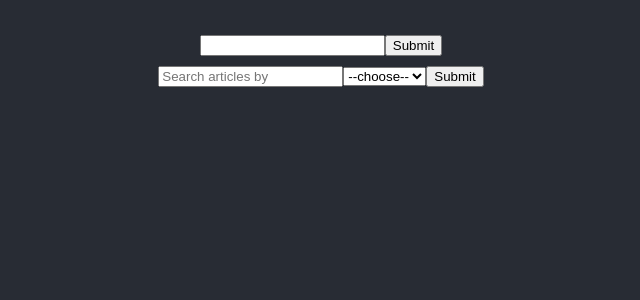
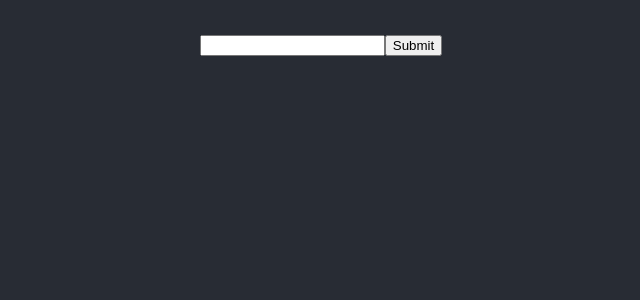
Before and after one commit to robpwatkins/hacker-news, a React (Create React App) app: page / in a window 1280 px wide. Shown: the top 300 px of the page, without its empty margins (319-959 px from the left). Built offline with nearby package versions, Linux system fonts and the light colour scheme.

Commit message:
got close

```diff
--- a/src/App.css
+++ b/src/App.css
@@ -6,7 +6,7 @@
   flex-direction: column;
   align-items: center;
   padding-top: 25px;
-  /* justify-content: center; */
+  word-break: break-all;
   font-size: calc(10px + 2vmin);
   color: white;
 }
--- a/src/App.js
+++ b/src/App.js
@@ -5,55 +5,34 @@ import Articles from './Articles';
 
 class App extends React.Component {
   state = {
-    query: '',
-    author: '',
-    querySubmitted: '',
-    dropDown: '--choose--',
     list: [],
-  }
-
-  updateQuery = props => {
-    this.setState({ query: props.target.value });
-    // console.log(this.state.query);
+    querySubmitted: false
   }
 
   fetchData = props => {
-    const query = this.state.query;
-    const author = this.state.author;
+    this.setState({ querySubmitted: true })
+    const query = props;
+    const author = props;
+    console.log(author);
     const queryURL = `http://hn.algolia.com/api/v1/search?query=${query}`;
     const authorURL = `${queryURL}&tags=author_${author}`;
-    const dateURL = `http://hn.algolia.com/api/v1/search_by_date?query=${query}`;
-    let url = queryURL;
+    // const dateURL = `http://hn.algolia.com/api/v1/search_by_date?query=${query}`;
+    let url;
+    if (!this.state.querySubmitted) {
+      url = queryURL;
+    } else {
+      url = authorURL;
+    }
     fetch(url).then(response => response.json())
     .then(json => {
       this.setState({ list: [...json.hits] })
     })
   }
 
-  submitQuery = props => {
-    props.preventDefault();
-    this.setState({ query: props.target.value });
-    this.fetchData();
-    this.setState({ query: '' });
-  }
-
-  handleChange = props => {
-    this.setState({ dropDown: props.target.value })
-    console.log(this.state.dropDown);
-  }
-
   render() {
     return (
       <div className="App">
-        <SearchForm
-          updatequery={this.updateQuery}
-          submitquery={this.submitQuery}
-          handlechange={this.handleChange}
-          query={this.state.query}
-          author={this.state.author}
-          querysubmitted={this.state.querySubmitted}
-          dropdown={this.state.dropDown}
-        />
+        <SearchForm fetchdata={this.fetchData} />
         <Articles list={this.state.list}/>
       </div>
     );
--- a/src/SearchForm.js
+++ b/src/SearchForm.js
@@ -1,27 +1,69 @@
 import React from 'react';
 
-function SearchForm (props) {
+class SearchForm extends React.Component {
+  state = {
+    query: '',
+    author: '',
+    date: '',
+    querySubmitted: false,
+    dropDown: '--choose--',
+  }
+
+  updateQuery = event => {
+    this.setState({
+      [event.target.name]: event.target.value
+    });
+  }
+
+  submitQuery = event => {
+    event.preventDefault();
+    this.setState({
+      query: event.target.value,
+      querySubmitted: true
+    });
+    if (!this.props.querySubmitted) {
+      this.props.fetchdata(this.state.query);
+    } else {
+      this.props.fetchdata(this.state.author);
+    }
+    this.setState({
+      query: '',
+      author: ''
+    });
+  }
+
+  handleChange = event => {
+    this.setState({ dropDown: event.target.value })
+  }
+
+  render () {
     return (
       <div>
+        { !this.state.querySubmitted &&
         <form>
-        <input onChange={event => props.updatequery(event)} value={props.query}></input>
-        <button onClick={event => props.submitquery(event)}>Submit</button>
+          <input name="query" onChange={event => this.updateQuery(event)} value={this.state.query}></input>
+          <button onClick={event => this.submitQuery(event)}>Submit</button>
         </form>
+        }
+        {
+          this.state.querySubmitted &&
         <form>
-        <input name={props.dropdown} onChange={event => props.updatequery(event)} placeholder={
-          props.dropdown === '--choose--'
-          ? 'Search articles by' : `Enter ${props.dropdown}`
-          } value={ props.author }>
+          <input name={this.state.dropDown} onChange={event => this.updateQuery(event)} placeholder={
+            this.state.dropDown === '--choose--'
+            ? 'Search articles by' : `Enter ${this.state.dropDown}`
+            } value={ this.state.author }>
             </input>
-          <select onChange={event => props.handlechange(event)} >
+            <select onChange={event => this.handleChange(event)} >
               <option>--choose--</option>
               <option>author</option>
               <option>date</option>
             </select>
             <button onClick={event => this.onSubmit(event)}>Submit</button>
         </form>
+        }
       </div>
     )
   }
+}
 
 export default SearchForm;
```
Lines whose indentation alone changed are shown as unchanged.
